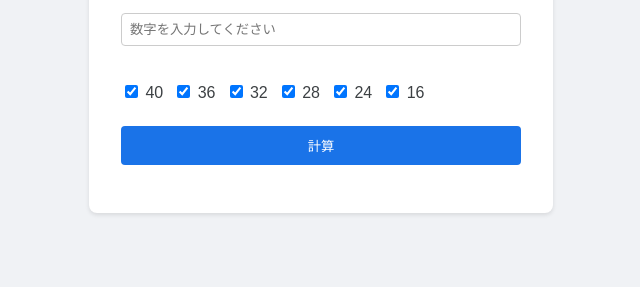
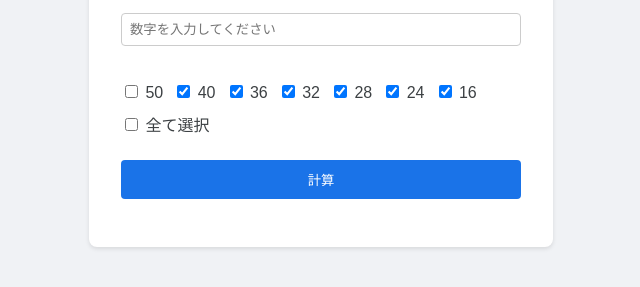
Before and after one commit to unaya11/darts-arrange, a plain HTML site: page previews/pr-3/index.html in a window 1280 px wide. Shown: the part 97-384 px from the top of the page, without its empty margins (319-959 px from the left). Drawn offline with Linux system fonts and the light colour scheme.

Commit message:
deploy: 76a1431631f66ce14785c81fad20a9fac8cecedd

```diff
--- a/previews/pr-3/index.html
+++ b/previews/pr-3/index.html
@@ -4,7 +4,7 @@
     <meta charset="UTF-8" />
     <meta name="viewport" content="width=device-width, initial-scale=1.0" />
     <title>ダーツ アレンジ</title>
-    <script type="module" crossorigin src="/darts-arrange/previews/pr-3/assets/index-CcF_J0e_.js"></script>
+    <script type="module" crossorigin src="/darts-arrange/previews/pr-3/assets/index-CpXe6agy.js"></script>
     <link rel="stylesheet" crossorigin href="/darts-arrange/previews/pr-3/assets/index-D9UPwo4D.css">
   </head>
   <body>
@@ -16,28 +16,36 @@
       </div>
       <div id="arrangeNumber" class="check-group">
         <div>
-          <input type="checkbox" value="40" checked />
+          <input type="checkbox" value="50" class="checks" />
+          <label for="50">50</label>
+        </div>
+        <div>
+          <input type="checkbox" value="40" class="checks" checked />
           <label for="40">40</label>
         </div>
         <div>
-          <input type="checkbox" value="36" checked />
+          <input type="checkbox" value="36" class="checks" checked />
           <label for="36">36</label>
         </div>
         <div>
-          <input type="checkbox" value="32" checked />
+          <input type="checkbox" value="32" class="checks" checked />
           <label for="32">32</label>
         </div>
         <div>
-          <input type="checkbox" value="28" checked />
+          <input type="checkbox" value="28" class="checks" checked />
           <label for="28">28</label>
         </div>
         <div>
-          <input type="checkbox" value="24" checked />
+          <input type="checkbox" value="24" class="checks" checked />
           <label for="24">24</label>
         </div>
         <div>
-          <input type="checkbox" value="16" checked />
+          <input type="checkbox" value="16" class="checks" checked />
           <label for="16">16</label>
+        </div>
+        <div>
+          <input type="checkbox" value="全て選択" class="checkAlls" />
+          <label for="全て選択">全て選択</label>
         </div>
       </div>
       <button id="showDialog">計算</button>
```
Also changed, not shown: previews/pr-3/assets/index-CcF_J0e_.js (deleted, +0 -1 lines), previews/pr-3/assets/index-CpXe6agy.js (added, +1 -0 lines).
